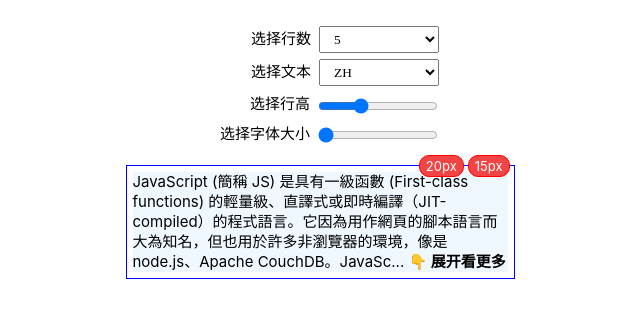
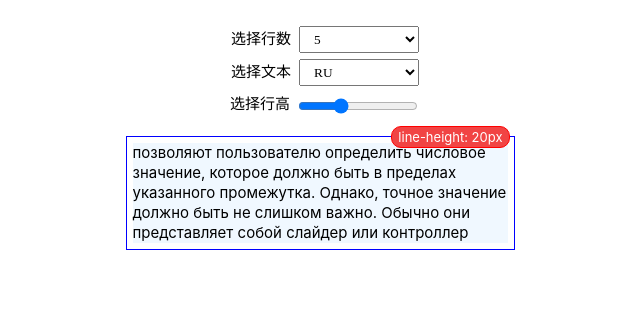
Before and after one commit to sulirc/react-ellipsis, a React (Create React App) app: page / in a window 1280 px wide. Shown: the top 318 px of the page, without its empty margins (320-960 px from the left). Built offline with nearby package versions, Linux system fonts and the light colour scheme.

Commit message:
fix: use box to measure first

```diff
--- a/src/App.js
+++ b/src/App.js
@@ -6,13 +6,14 @@ const Text = {
   zh: `JavaScript (簡稱 JS) 是具有一級函數 (First-class functions) 的輕量級、直譯式或即時編譯（JIT-compiled）的程式語言。它因為用作網頁的腳本語言而大為知名，但也用於許多非瀏覽器的環境，像是 node.js、Apache CouchDB。JavaScript 是一個基於原型的 (Prototype-based)、多範型的、動態語言，支援物件導向、指令式以及宣告式 (如函數式程式設計) 風格。 閱讀關於 JavaScript 以取得更多資訊。本章節主要說明 JavaScript，不涉及網頁特有項目或主機環境。有關網頁特有的 APIs ，請參考 Web API 和 DOM。JavaScript 所採用的標準是 ECMAScript，自 2012 年起，所有現代的瀏覽器均已全面支援 ECMAScript 5.1。較老舊的瀏覽器最少也會支援 ECMAScript 3。ECMA International 於 2015 年 6 月 17 日發布第六版的 ECMAScript，其正式名稱是 ECMAScript 2015，原先被稱作 ECMAScript 6 或 ES6。從那時起， ECMAScript 標準的發布週期是一年，本文件參考了最新的草稿版本，也就是目前的 ECMAScript 2017。`,
   en: `JavaScript (JS) is a lightweight, interpreted, or just-in-time compiled programming language with first-class functions. While it is most well-known as the scripting language for Web pages, many non-browser environments also use it, such as Node.js, Apache CouchDB and Adobe Acrobat. JavaScript is a prototype-based, multi-paradigm, single-threaded, dynamic language, supporting object-oriented, imperative, and declarative (e.g. functional programming) styles. Read more about JavaScript.This section is dedicated to the JavaScript language itself, and not the parts that are specific to Web pages or other host environments. For information about API specifics to Web pages, please see Web APIs and DOM.`,
   jp: `JavaScript (JS) は軽量で、軽量なインタープリター型、あるいは実行時コンパイルされる、第一級関数を備えたプログラミング言語です。ウェブページでよく使用されるスクリプト言語として知られ、多くの非ブラウザー環境、例えば Node.js や Apache CouchDB や Adobe Acrobat などでも使用されています。JavaScript は プロトタイプベース で、シングルスレッドで、動的型付けを持ち、そしてオブジェクト指向、命令形、宣言的 (例えば関数プログラミング) といったスタイルをサポートするマルチパラダイムのスクリプト言語です。詳しくは JavaScript についてをお読みください。この章では JavaScript 言語自体について、すなわちウェブページや他のホスト環境に限定されないコアの部分に限定して解説しています。ウェブページ特有の API 群の情報を得たい場合は Web API と DOM を参照してください。`,
-  en2:
-    "Well, anytime a React component prop or state changes, it’s going to get re-rendered. And that React component that has changed, will force any other children React components to re-render as well.",
+  ru:
+    "позволяют пользователю определить числовое значение, которое должно быть в пределах указанного промежутка. Однако, точное значение должно быть не слишком важно. Обычно они представляет собой слайдер или контроллер",
 };
 
 const defaultLineHeight = "20";
 const defaultFontSize = "15";
 const defaultLineType = "m";
+const defaultTextType = "ru";
 const LINES = {
   s: 3,
   m: 5,
@@ -23,9 +24,8 @@ const LINES = {
 
 function App() {
   const [lines, setLines] = useState(LINES[defaultLineType]);
-  const [text, setText] = useState(Text.zh);
+  const [text, setText] = useState(Text[defaultTextType]);
   const [lineHeight, setLineHeight] = useState(defaultLineHeight);
-  const [fontSize, setFontSize] = useState(defaultFontSize);
   const handleOnElliResult = (status) => console.log(status);
 
   return (
@@ -43,7 +43,7 @@ function App() {
         </div>
         <div className="select choose-text">
           <label htmlFor="text">选择文本</label>
-          <select name="text" defaultValue="zh" onChange={(e) => setText(Text[e.target.value])}>
+          <select name="text" defaultValue={defaultTextType} onChange={(e) => setText(Text[e.target.value])}>
             {Object.keys(Text).map((type) => (
               <option key={type} value={type}>
                 {type.toUpperCase()}
@@ -65,31 +65,16 @@ function App() {
             onChange={(e) => setLineHeight(e.target.value)}
           />
         </div>
-        <div className="select choose-lineheight">
-          <label htmlFor="fontSize">选择字体大小</label>
-          <input
-            type="range"
-            id="fontSize"
-            name="line-height"
-            min="15"
-            max="20"
-            defaultValue={defaultFontSize}
-            step="1"
-            onChange={(e) => setFontSize(e.target.value)}
-          />
-        </div>
       </div>
       <div className="box">
         <div className="count-wrapper">
-          <span className="count">{lineHeight}px</span>
-          <span className="count">{fontSize}px</span>
+          <span className="count">line-height: {lineHeight}px</span>
         </div>
         <TextEllipsis
           className="ellipsis-demo"
           lines={lines}
           onElliResult={handleOnElliResult}
           lineHeight={lineHeight + "px"}
-          fontSize={fontSize + "px"}
           ellipsisChar="... "
           showMoreJsx={<div className="my-more-action">👇 展开看更多</div>}
           showLessJsx={<div className="my-less-action">👏 收起来更美</div>}
--- a/src/App.scss
+++ b/src/App.scss
@@ -16,7 +16,6 @@
 
     label {
       display: inline-block;
-      width: 100px;
       text-align: right;
     }
 
--- a/src/lib/TextEllipsis.jsx
+++ b/src/lib/TextEllipsis.jsx
@@ -1,4 +1,4 @@
-import React, { useState, useEffect, useRef, useCallback } from "react";
+import React, { useState, useEffect, useRef } from "react";
 import "./TextEllipsis.scss";
 
 export const ELLIPSIS = {
@@ -108,9 +108,10 @@ function TextEllipsis(props) {
     clearCache();
     setExpand(false);
     setOverflow(false);
+
     box.innerHTML = children;
 
-    if (text.offsetHeight > maxOffsetHeight) {
+    if (box.offsetHeight > maxOffsetHeight) {
       setOverflow(true);
       retryToGetFitText();
     } else {
```
